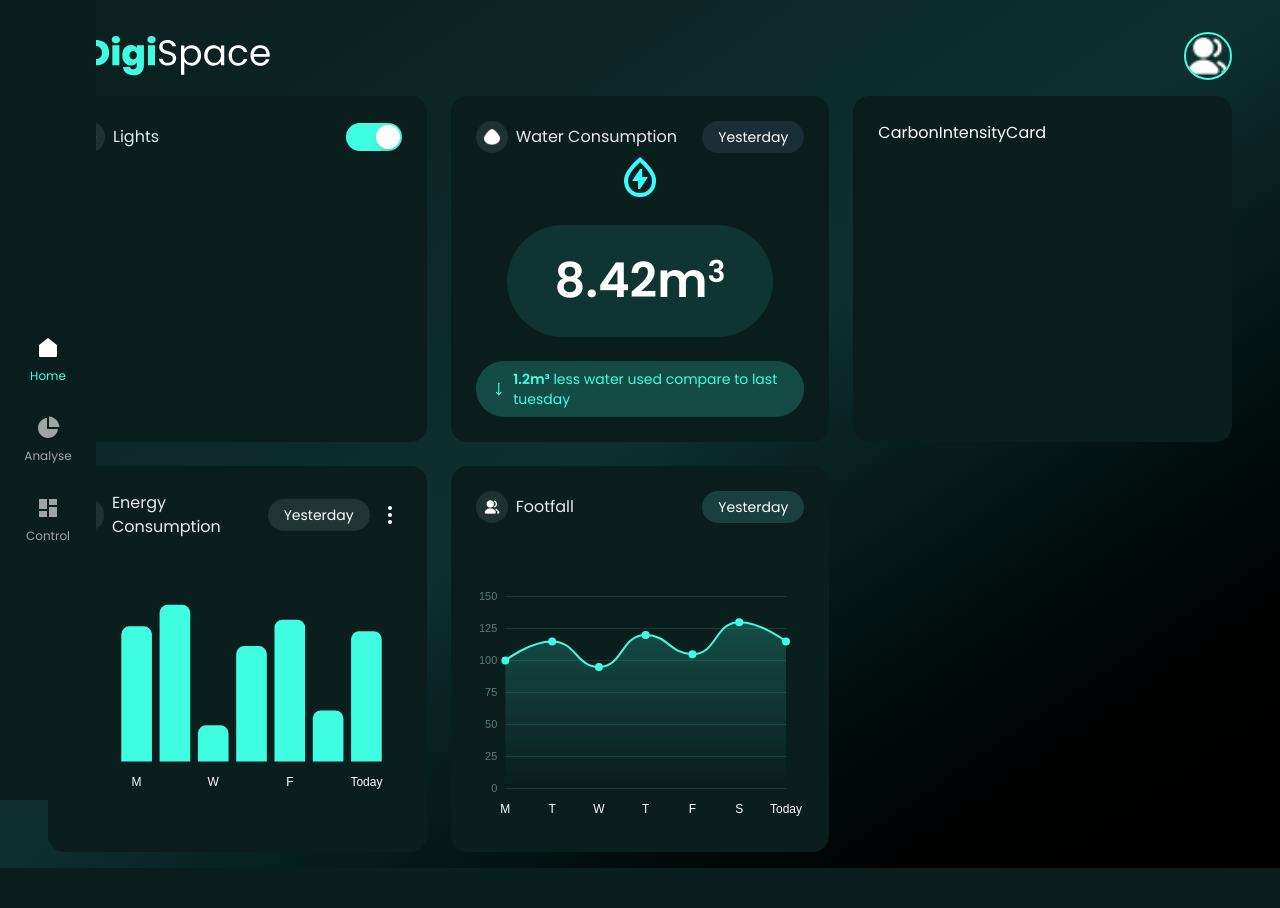
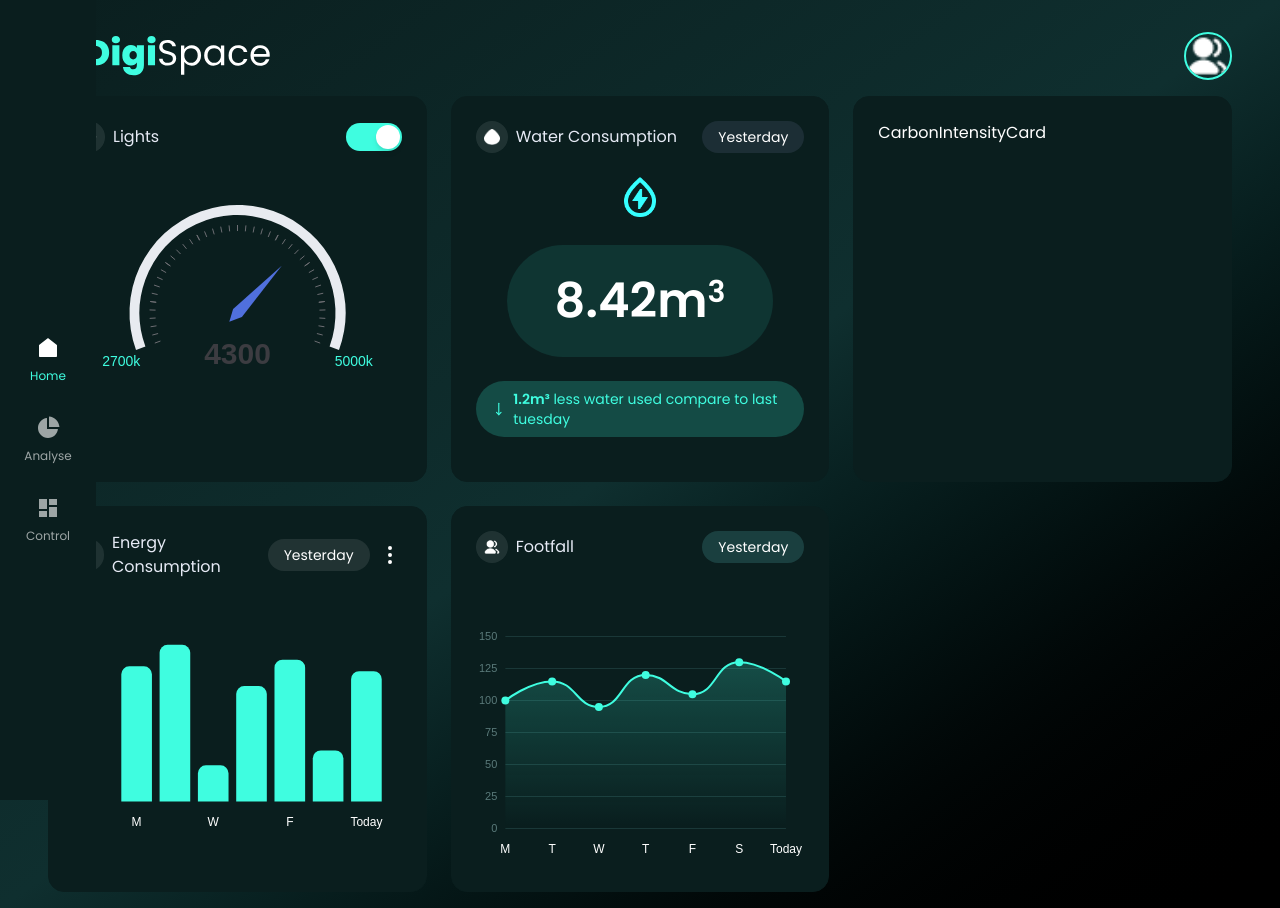
Before and after one commit to CoderLovely08/AVM-Demo, a React app: page / in a window 1280 px wide. Before the commit the page ends 868 px from the top, so only its background shows below. Built offline with nearby package versions, Linux system fonts and the light colour scheme; the HTML template or start-up script is replaced by a standard one.

Commit message:
[Feature]: Lights card gauge

```diff
--- a/src/components/LightsCard.tsx
+++ b/src/components/LightsCard.tsx
@@ -2,9 +2,43 @@ import React, { useState } from 'react'
 import CardLayout from '../layout/CardLayout'
 import CardTitle from './custom/Cardtitle'
 import { lightIcon } from '../data'
+import ReactECharts from 'echarts-for-react'
 
 const LightsCard = () => {
     const [isOn, setIsOn] = useState<boolean>(true)
+
+    const getOption = () => ({
+        series: [
+            {
+                type: "gauge",
+                startAngle: 200,
+                endAngle: -20,
+                min: 2700,
+                max: 5000,
+                splitNumber: 8,
+                splitLine: {
+                    length: 0,
+                    lineStyle: {
+                        color: "#3FFDE0",
+                        width: 2,
+                    },
+                    distance: -16,
+                },
+                axisLabel: {
+                    color: "#3FFDE0",
+                    fontSize: 14,
+                    distance: -20,
+                    formatter: function (value: number) {
+                        if (value === 2700 || value === 5000) {
+                            return value + "k";
+                        }
+                        return "";
+                    },
+                },
+                data: [{ value: 4300 }],
+            },
+        ],
+    });
 
     return (
         <CardLayout>
@@ -21,6 +55,13 @@ const LightsCard = () => {
                     />
                 </button>
             </div>
+
+            <div className="h-72">
+                <ReactECharts
+                    option={getOption()}
+                    style={{ height: "100%", width: "100%" }}
+                />
+            </div>
         </CardLayout>
     )
 }
```
